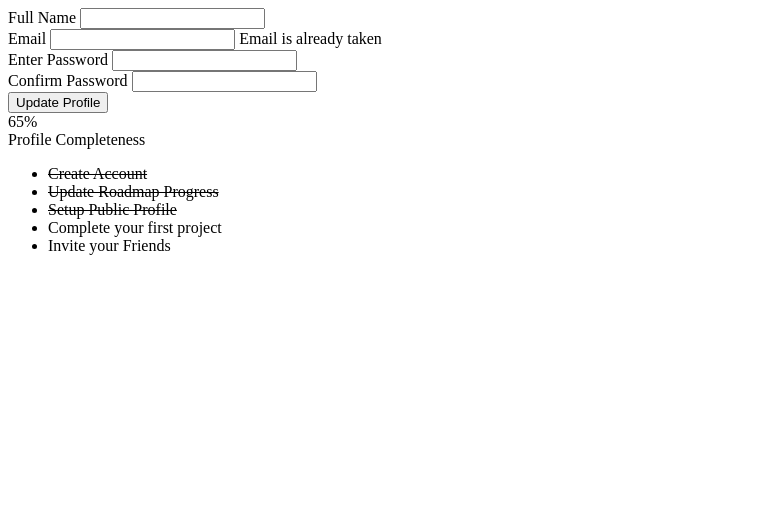
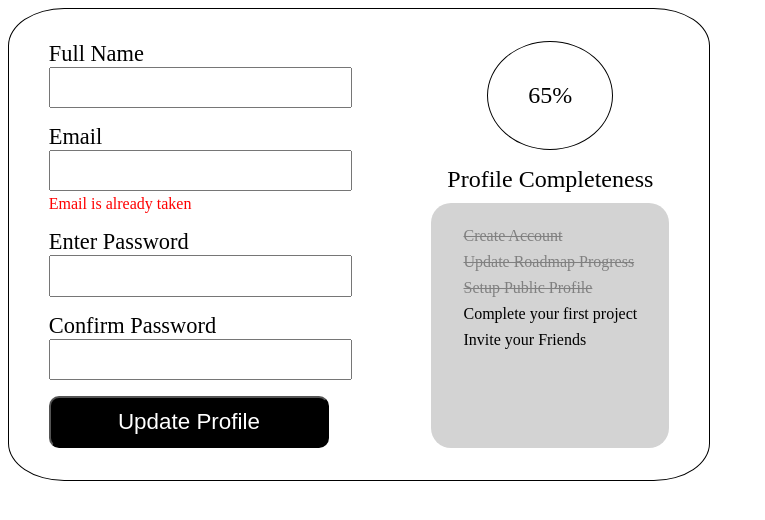
Before and after one commit to otukare-3/accessible-form-ui, a plain HTML site: page index.html in a window 1280 px wide. Shown: the whole page, without its empty margins (0-765 px from the left). Drawn offline with Linux system fonts and the light colour scheme.

Commit message:
スタイルを追加

```diff
--- a/index.html
+++ b/index.html
@@ -4,48 +4,79 @@
     <meta charset="UTF-8" />
     <meta name="viewport" content="width=device-width, initial-scale=1.0" />
     <title>Accessible Form UI</title>
+    <link rel="stylesheet" href="style.css" />
   </head>
   <body>
-    <form action="">
-      <div>
-        <label for="full-name">Full Name</label>
-        <input id="full-name" name="full-name" type="text" />
+    <div class="accesible-form">
+      <form action="" class="form">
+        <div class="form-field form__form-field">
+          <label for="full-name" class="form-field__label">Full Name</label>
+          <input
+            id="full-name"
+            name="full-name"
+            type="text"
+            class="form-field__input"
+          />
         </div>
-      <div>
-        <label for="email">Email</label>
+        <div class="form-field form__form-field">
+          <label for="email" class="form-field__label">Email</label>
           <input
             id="email"
             name="email"
             type="email"
             aria-describedby="email-validation"
             required
+            class="form-field__input"
           />
+          <div class="error-message form-field__error-message">
             <span id="email-validation" aria-live="assertive"
               >Email is already taken</span
             >
           </div>
-      <div>
-        <label for="enter-password">Enter Password</label>
-        <input id="enter-password" name="enter-password" type="password" />
         </div>
-      <div>
-        <label for="confirm-password">Confirm Password</label>
-        <input id="confirm-password" name="confirm-password" type="password" />
+        <div class="form-field form__form-field">
+          <label for="enter-password" class="form-field__label"
+            >Enter Password</label
+          >
+          <input
+            id="enter-password"
+            name="enter-password"
+            type="password"
+            class="form-field__input"
+          />
         </div>
-      <button type="submit">Update Profile</button>
+        <div class="form-field form__form-field">
+          <label for="confirm-password" class="form-field__label"
+            >Confirm Password</label
+          >
+          <input
+            id="confirm-password"
+            name="confirm-password"
+            type="password"
+            class="form-field__input"
+          />
+        </div>
+        <button type="submit" class="form__submit">Update Profile</button>
       </form>
-    <div>
-      <span>65%</span>
+      <div class="form-info">
+        <div class="progress-circle">
+          <span class="progress-circle__percent">65%</span>
+          <span class="progress-circle__label">Profile Completeness</span>
         </div>
-    <div>
-      <span>Profile Completeness</span>
+        <ul class="form-step">
+          <li class="form-step__item form-step__item_complate">
+            Create Account
+          </li>
+          <li class="form-step__item form-step__item_complate">
+            Update Roadmap Progress
+          </li>
+          <li class="form-step__item form-step__item_complate">
+            Setup Public Profile
+          </li>
+          <li class="form-step__item">Complete your first project</li>
+          <li class="form-step__item">Invite your Friends</li>
+        </ul>
       </div>
-    <ul>
-      <li><s>Create Account</s></li>
-      <li><s>Update Roadmap Progress</s></li>
-      <li><s>Setup Public Profile</s></li>
-      <li>Complete your first project</li>
-      <li>Invite your Friends</li>
-    </ul>
+    </div>
   </body>
 </html>
--- /dev/null
+++ b/style.scss
@@ -0,0 +1,87 @@
+$base-font-size: 1.4rem;
+
+.accesible-form {
+  width: 700px;
+  display: flex;
+  justify-content: space-around;
+  padding: 2rem 0;
+  border: 1px solid black;
+  border-radius: 8%;
+}
+
+.form-step {
+  background-color: lightgray;
+  list-style: none;
+  padding: 1.5em 2em;
+  border-radius: 20px;
+  height: 100%;
+  margin: 10px 0 0 0;
+
+  &__item {
+    padding: 0 0 0.5em 0;
+
+    &_complate {
+      color: gray;
+      text-decoration: line-through;
+    }
+  }
+}
+
+.form {
+  &__submit {
+    font-size: $base-font-size;
+    padding: 0.5em 3em;
+    background-color: black;
+    color: white;
+    border-radius: 10px;
+  }
+
+  &__form-field {
+    margin-bottom: 1em;
+  }
+}
+
+.form-field {
+  display: flex;
+  flex-direction: column;
+
+  &__label {
+    font-size: $base-font-size;
+  }
+
+  &__input {
+    font-size: $base-font-size;
+    padding: 0.25em;
+  }
+
+  &__error-message {
+    margin-top: 0.25em;
+  }
+}
+
+.error-message {
+  color: red;
+}
+
+.form-info {
+  display: flex;
+  flex-direction: column;
+}
+
+.progress-circle {
+  display: flex;
+  flex-direction: column;
+  align-items: center;
+
+  &__percent {
+    border: 1px solid black;
+    border-radius: 50%;
+    padding: 40px;
+    font-size: 1.5rem;
+    margin-bottom: 1rem;
+  }
+
+  &__label {
+    font-size: 1.5rem;
+  }
+}
```
Also changed, not shown: style.css (added), 1 other file. Lines whose indentation alone changed are shown as unchanged.
